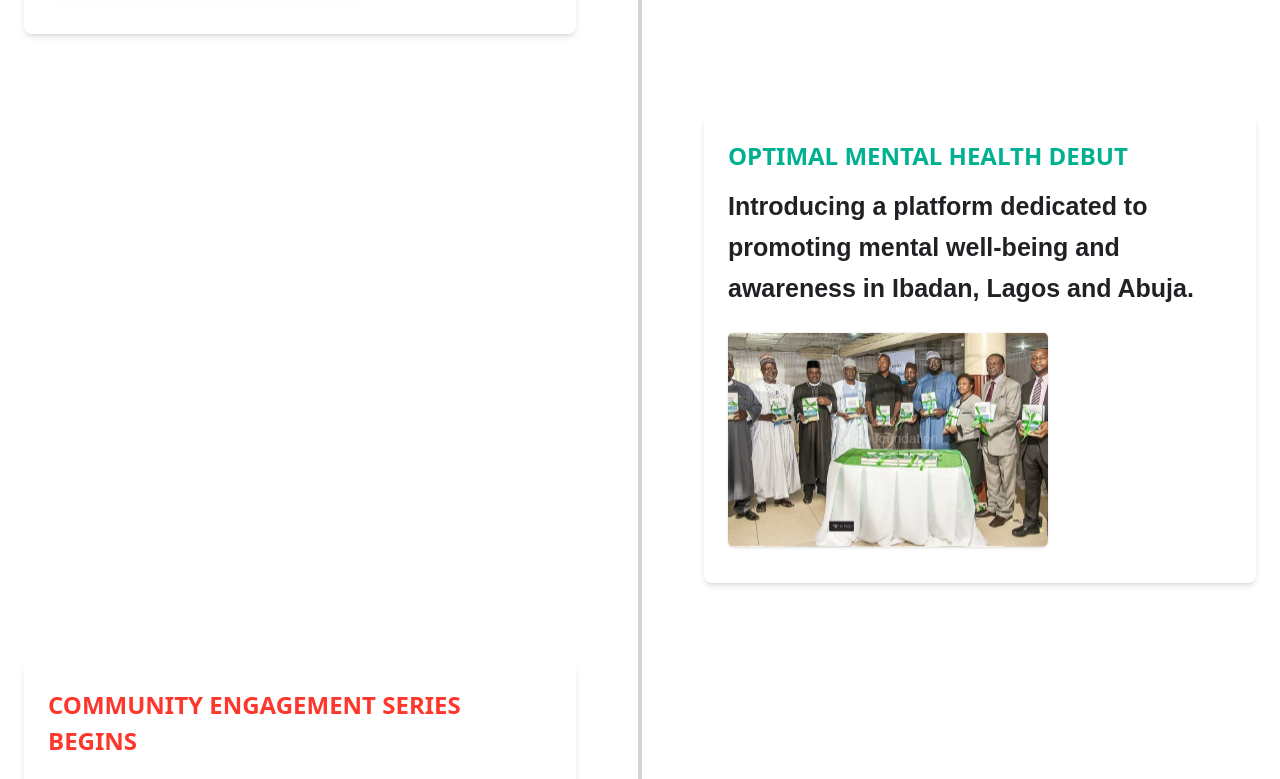
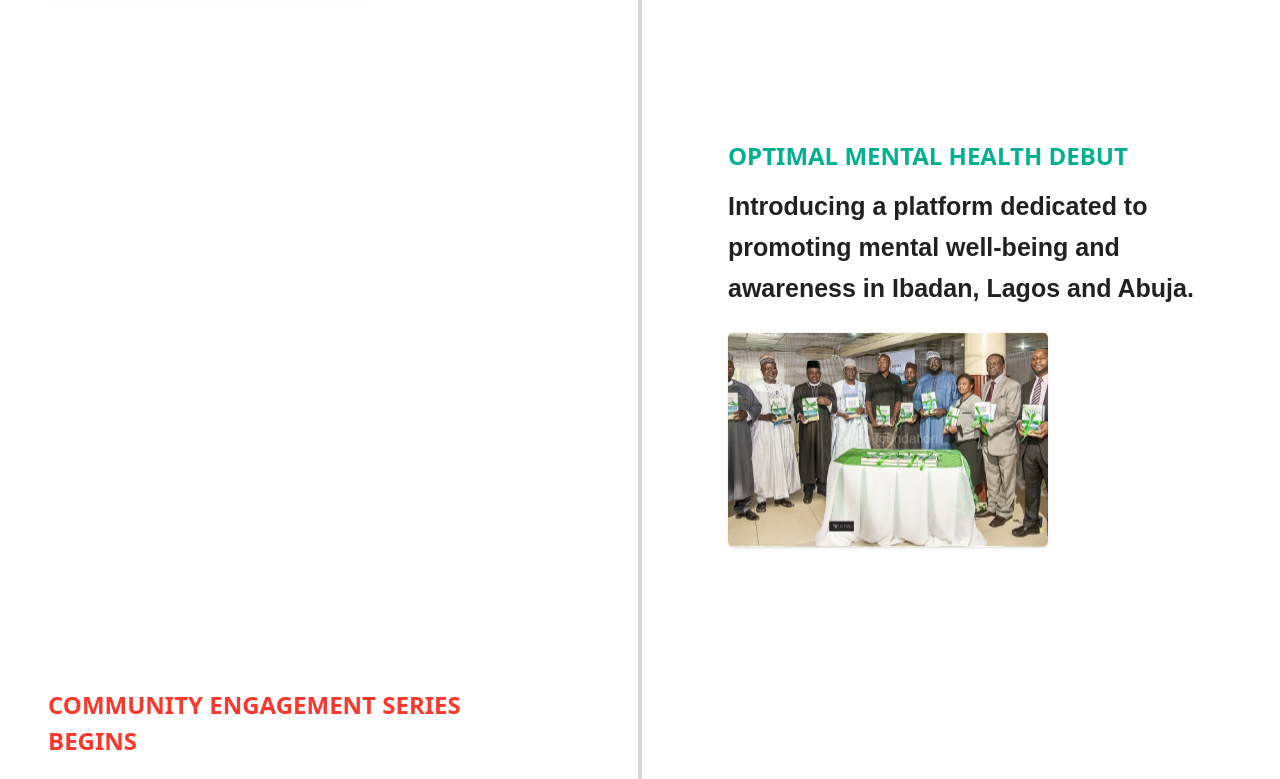
Before and after one commit to D-Unique/Cartolinks, a Next.js app: page / in a window 1280 px wide. Shown: the part 1481-2260 px from the top of the page. Built offline with nearby package versions, Linux system fonts and the light colour scheme.

Commit message:
fix: timelinecard

```diff
--- a/src/components/ui/TimlineCard.tsx
+++ b/src/components/ui/TimlineCard.tsx
@@ -15,7 +15,7 @@
   colorClass = "text-gray-700", // fallback color
 }: ExtendedTimelineCardProps) => {
   return (
-    <div className="flex flex-col gap-3 p-6 rounded-lg shadow-md max-w-[20rem] w-full h-full xl:max-w-[80rem]">
+    <div className="flex flex-col gap-3 p-6 rounded-lg max-w-[20rem] w-full h-full xl:max-w-[80rem]">
       {/* Year */}
       {date && (
         <span className="text-blue-800 font-extrabold text-[39px]">
```
